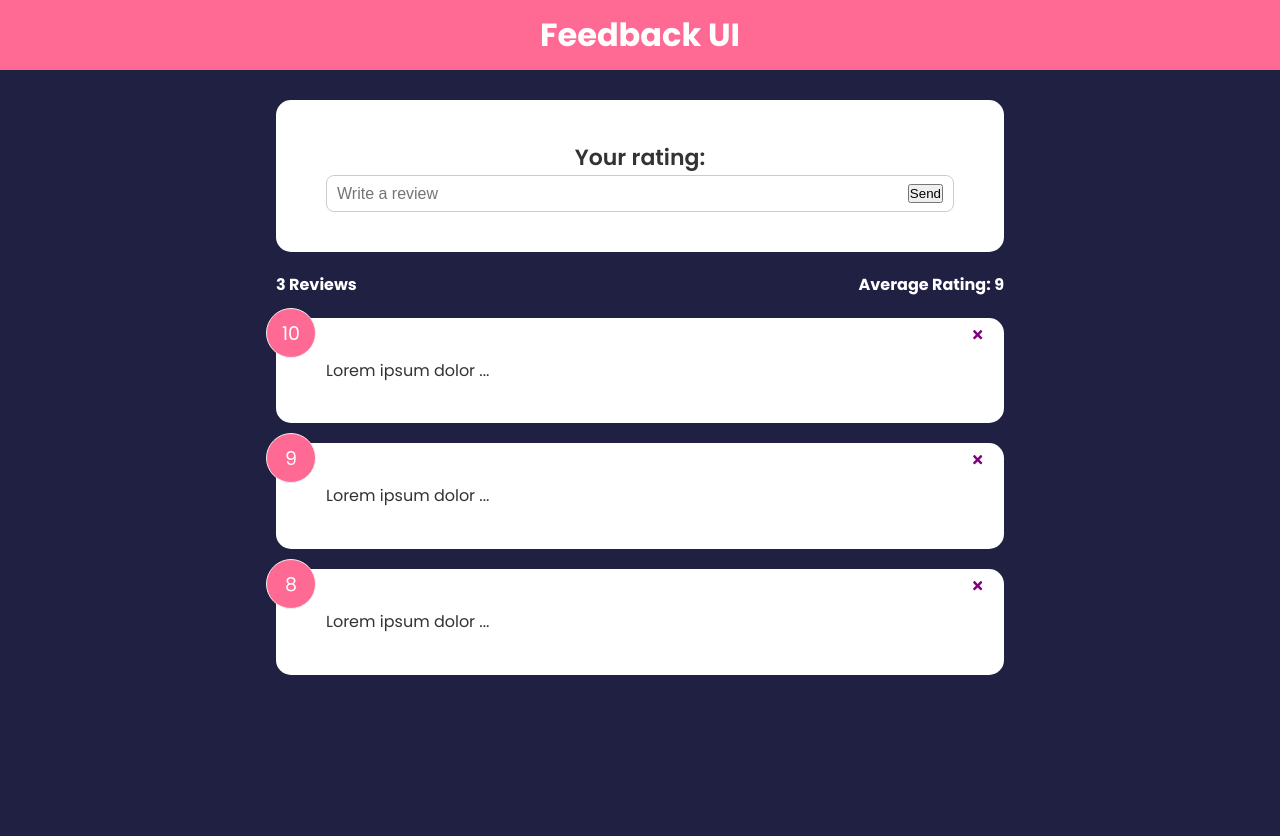
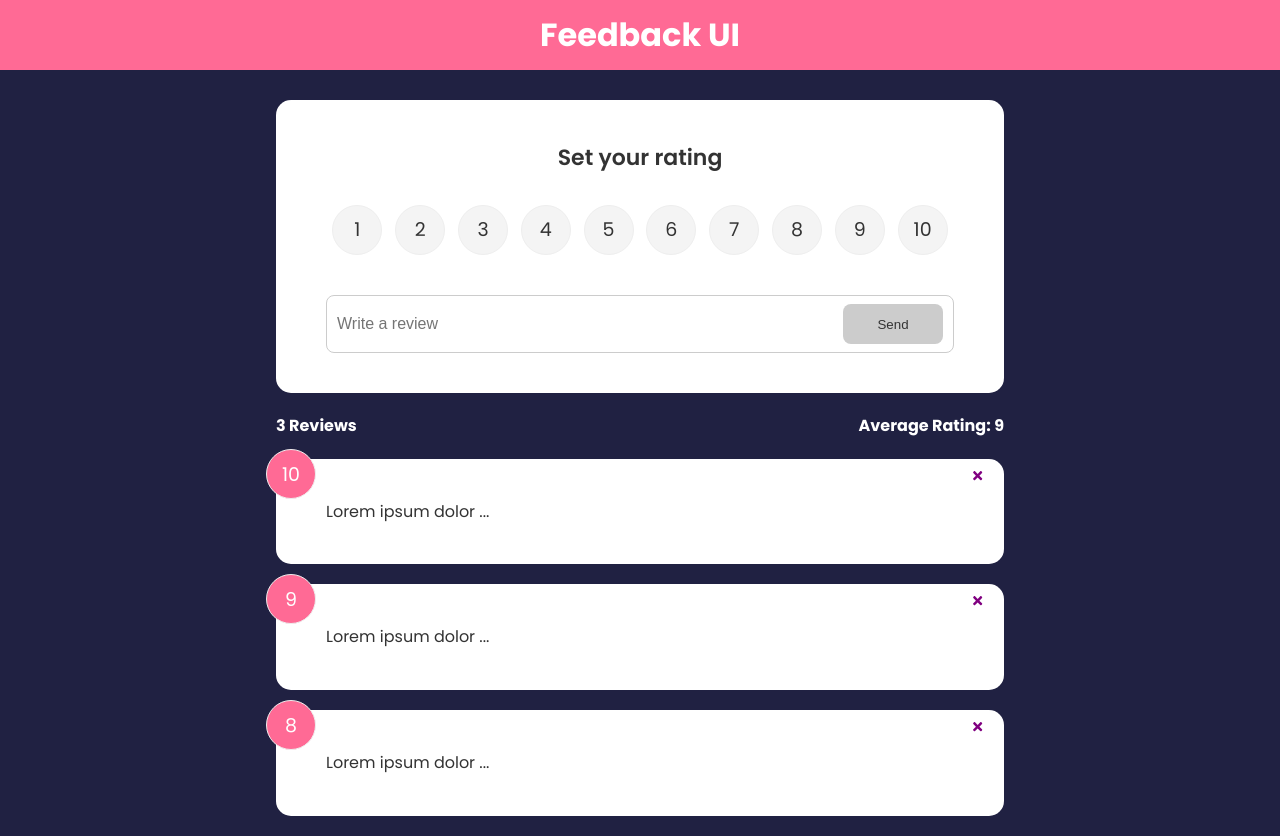
Before and after one commit to MaciekCelinski/Brad_React_Udemy, a React (Create React App) app: page / in a window 1280 px wide. Before the commit the page ends 800 px from the top, so only its background shows below. Built offline with nearby package versions, Linux system fonts and the light colour scheme.

Commit message:
23 - Add Feedback

```diff
--- a/package.json
+++ b/package.json
@@ -10,6 +10,7 @@
     "react-dom": "^17.0.2",
     "react-icons": "^4.3.1",
     "react-scripts": "5.0.0",
+    "uuid": "^8.3.2",
     "web-vitals": "^2.1.4"
   },
   "scripts": {
--- a/src/App.js
+++ b/src/App.js
@@ -1,4 +1,6 @@
 import { useState } from "react";
+
+import {v4 as uuidv4} from 'uuid'
 
 import Header from "./components/Header";
 import FeedbackList from "./components/FeedbackList";
@@ -17,12 +19,12 @@ function App() {
 		}
 	};
 
-	const addFeedback = (feedback) => {
+	const addFeedback = (feedback, rating) => {
 		setFeedback((prev) => [
 			...prev,
 			{
-				id: Math.floor(Math.random() * 1000000),
-				rating: 7,
+				id: uuidv4(),
+				rating,
 				text: feedback,
 			},
 		]);
--- a/src/components/FeedbackForm.jsx
+++ b/src/components/FeedbackForm.jsx
@@ -1,22 +1,48 @@
 import { useState } from "react";
+
+//components
 import Card from "./shared/Card";
+import Button from "./shared/Button";
+import RatingSelect from "./RatingSelect";
 
 const FeedbackForm = ({ addFeedback }) => {
 	const [text, setText] = useState("");
+	const [rating, setRating] = useState(10);
+	const [btnDisabled, setBtnDisabled] = useState(true);
+	const [message, setMessage] = useState("");
 
 	const handleTextChange = (e) => {
+		if (text === "") {
+			setBtnDisabled(true);
+			setMessage(null);
+		} else if (text !== "" && text.trim().length <= 10) {
+			setBtnDisabled(true);
+			setMessage("Text must be at least 10 characters");
+		} else {
+			setBtnDisabled(false);
+			setMessage(null);
+		}
 		setText(e.target.value);
 	};
 
 	const submitHandler = (e) => {
 		e.preventDefault();
-		addFeedback(text);
+		if (text.trim().length > 10) {
+			addFeedback(text, +rating);
+		}
+
+		setText("");
 	};
 
 	return (
 		<Card>
 			<form onSubmit={submitHandler}>
-				<h2>Your rating:</h2>
+				<h2>Set your rating</h2>
+				<RatingSelect
+					select={(rating) => {
+						setRating(rating);
+					}}
+				/>
 				<div className="input-group">
 					<input
 						onChange={handleTextChange}
@@ -24,10 +50,15 @@ const FeedbackForm = ({ addFeedback }) => {
 						placeholder="Write a review"
 						value={text}
 					/>
-					<button type="submit">
+					<Button
+						type="submit"
+						version="secondary"
+						isDisabled={btnDisabled}
+					>
 						Send
-					</button>
+					</Button>
 				</div>
+				{message && <div className="message">{message}</div>}
 			</form>
 		</Card>
 	);
--- /dev/null
+++ b/src/components/RatingSelect.jsx
@@ -0,0 +1,127 @@
+import { useState } from "react";
+
+const RatingSelect = ({ select }) => {
+	const [selected, setSelected] = useState(10);
+
+	const handleChange = (e) => {
+		setSelected(e.target.value);
+		select(+e.target.value);
+	};
+
+	return (
+		<ul className="rating">
+			<li>
+				<input
+					type="radio"
+					name="rating"
+					id="num1"
+					value={1}
+					checked={selected === '1'}
+					onChange={handleChange}
+				/>
+				<label htmlFor="num1">1</label>
+			</li>
+			<li>
+				<input
+					type="radio"
+					name="rating"
+					id="num2"
+					value={2}
+					checked={selected === '2'}
+					onChange={handleChange}
+				/>
+				<label htmlFor="num2">2</label>
+			</li>
+			<li>
+				<input
+					type="radio"
+					name="rating"
+					id="num3"
+					value="3"
+					checked={selected === '3'}
+					onChange={handleChange}
+				/>
+				<label htmlFor="num3">3</label>
+			</li>
+			<li>
+				<input
+					type="radio"
+					name="rating"
+					id="num4"
+					value="4"
+					checked={selected === '4'}
+					onChange={handleChange}
+				/>
+				<label htmlFor="num4">4</label>
+			</li>
+			<li>
+				<input
+					type="radio"
+					name="rating"
+					id="num5"
+					value="5"
+					checked={selected === '5'}
+					onChange={handleChange}
+				/>
+				<label htmlFor="num5">5</label>
+			</li>
+			<li>
+				<input
+					type="radio"
+					name="rating"
+					id="num6"
+					value="6"
+					checked={selected === '6'}
+					onChange={handleChange}
+				/>
+				<label htmlFor="num6">6</label>
+			</li>
+			<li>
+				<input
+					type="radio"
+					name="rating"
+					id="num7"
+					value="7"
+					checked={selected === '7'}
+					onChange={handleChange}
+				/>
+				<label htmlFor="num7">7</label>
+			</li>
+			<li>
+				<input
+					type="radio"
+					name="rating"
+					id="num8"
+					value="8"
+					checked={selected === '8'}
+					onChange={handleChange}
+				/>
+				<label htmlFor="num8">8</label>
+			</li>
+			<li>
+				<input
+					type="radio"
+					name="rating"
+					id="num9"
+					value="9"
+					checked={selected === '9'}
+					onChange={handleChange}
+				/>
+				<label htmlFor="num9">9</label>
+			</li>
+			<li>
+				<input
+					type="radio"
+					name="rating"
+					id="num10"
+					value="10"
+					checked={selected === '10'}
+					onChange={handleChange}
+				/>
+				<label htmlFor="num10">10</label>
+			</li>
+		</ul>
+	);
+};
+
+export default RatingSelect;
--- /dev/null
+++ b/src/components/shared/Button.jsx
@@ -0,0 +1,28 @@
+import PropTypes from "prop-types";
+
+const Button = ({ children, version, type, isDisabled }) => {
+	return (
+		<button
+			type={type}
+			disabled={isDisabled}
+			className={`btn btn-${version}`}
+		>
+			{children}
+		</button>
+	);
+};
+
+Button.defaultProps = {
+	version: "primary",
+	type: "button",
+	isDisabled: false,
+};
+
+Button.propTypes = {
+	children: PropTypes.node.isRequired,
+	version: PropTypes.string,
+	type: PropTypes.string,
+	isDisabled: PropTypes.bool,
+};
+
+export default Button;
```
Also changed, not shown: 1 other file (tests, documents, lock files or other folders).
